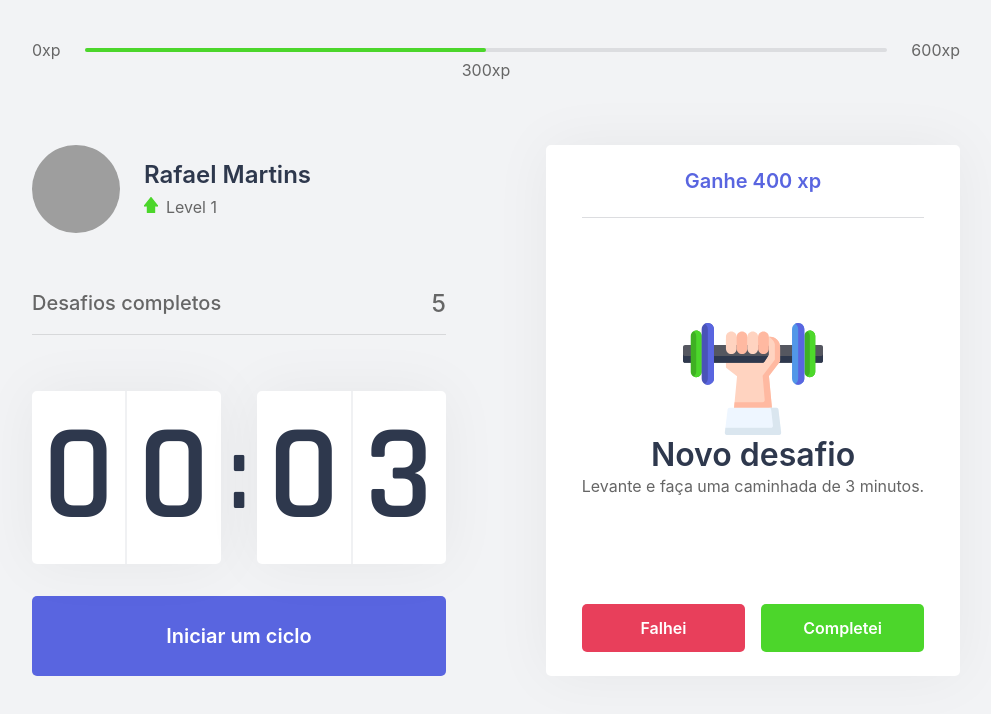
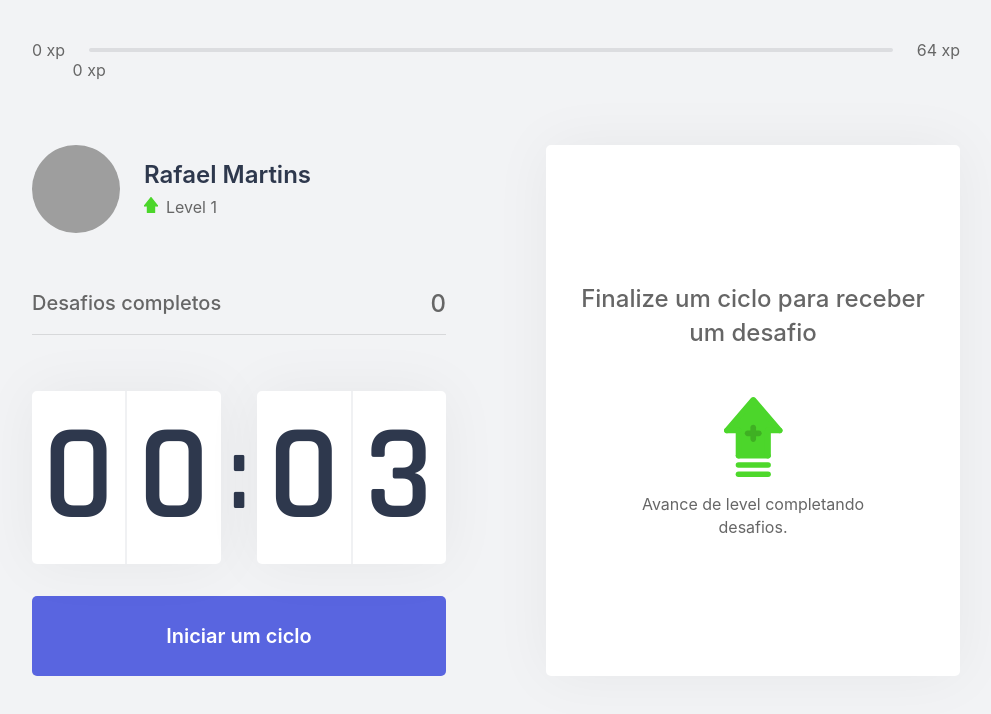
Before and after one commit to rafaelmartins92/moveit, a Next.js app: page / in a window 1280 px wide. Shown: the top 714 px of the page, without its empty margins (144-1135 px from the left). Built offline with nearby package versions, Linux system fonts and the light colour scheme; grey boxes are pictures that could not be loaded.

Commit message:
chore: add level context

```diff
--- /dev/null
+++ b/challenges.json
@@ -0,0 +1,62 @@
+[
+  {
+    "type": "body",
+    "description": "Estique um de seus braços com a palma da mão virada para frente e puxe os dedos para cima por 10 segundos por mão.",
+    "amount": 80
+  },
+  {
+    "type": "body",
+    "description": "Estique seu braço contra o peito e puxe-o utilizando o outro braço por 10 segundos por braço.",
+    "amount": 60
+  },
+  {
+    "type": "body",
+    "description": "Puxe seu pescoço com a ajuda da mão para a direita e para a esquerda, permanecendo na posição por alguns segundos.",
+    "amount": 70
+  },
+  {
+    "type": "body",
+    "description": "Com as duas mãos na parte de trás da cabeça, leve-a para baixo, alongando a parte de trás da região.",
+    "amount": 60
+  },
+  {
+    "type": "body",
+    "description": "Cruze as pernas e desça com as mãos esticadas em direção ao chão. Repita o movimento com a outra perna na frente.",
+    "amount": 100
+  },
+  {
+    "type": "body",
+    "description": "Sentado, abra as pernas e tente encostar as palmas das mãos no chão, repita 3 vezes por 5 segundos.",
+    "amount": 80
+  },
+  {
+    "type": "body",
+    "description": "Puxe o joelho de encontro ao peito e segure, troque de perna após 10 segundos.",
+    "amount": 50
+  },
+  {
+    "type": "body",
+    "description": "Sentado, cruze uma perna e incline seu tronco à frente, troque de perna após 10 segundos.",
+    "amount": 80
+  },
+  {
+    "type": "eye",
+    "description": "Sentado, feche os olhos e cubra-os com as palmas da mão durante 2 minutos, depois abra normalmente.",
+    "amount": 90
+  },
+  {
+    "type": "eye",
+    "description": "Em algum ambiente aberto, olhe o mais longe que puder em quatro direções por 3s, mexa apenas os olhos. Repita 3 vezes.",
+    "amount": 140
+  },
+  {
+    "type": "eye",
+    "description": "Usando os polegares, massage a área abaixo das sobrancelhas em movimentos circulares por 15 segundos.",
+    "amount": 70
+  },
+  {
+    "type": "body",
+    "description": "Em pé, gire a cintura o máximo que puder para a esquerda, segure por cinco segundos. Repita para a direita.",
+    "amount": 90
+  }
+]
--- a/src/components/ChallengeBox.tsx
+++ b/src/components/ChallengeBox.tsx
@@ -1,22 +1,28 @@
+import { useContext } from "react";
+import { ChallengesContext } from "../contexts/ChallengesContext";
 import styles from "../styles/components/ChallengeBox.module.css";
 
 export function ChallengeBox() {
-  const hasActiveChallenge = true;
+  const { activeChallenge, resetChallenge } = useContext(ChallengesContext);
 
   return (
     <div className={styles.challengeBoxContainer}>
-      {hasActiveChallenge ? (
+      {activeChallenge ? (
         <div className={styles.challengeActive}>
-          <header>Ganhe 400 xp</header>
+          <header>Ganhe {activeChallenge.amount} xp</header>
 
           <main>
-            <img src="icons/body.svg" alt="Body" />
+            <img src={`icons/${activeChallenge.type}.svg`} />
             <strong>Novo desafio</strong>
-            <p>Levante e faça uma caminhada de 3 minutos.</p>
+            <p>{activeChallenge.description}</p>
           </main>
 
           <footer>
-            <button type="button" className={styles.challengeFailedButton}>
+            <button
+              type="button"
+              className={styles.challengeFailedButton}
+              onClick={resetChallenge}
+            >
               Falhei
             </button>
             <button type="button" className={styles.challengeSucceededButton}>
--- a/src/components/CompletedChallenges.tsx
+++ b/src/components/CompletedChallenges.tsx
@@ -1,10 +1,14 @@
+import { useContext } from "react"
+import { ChallengesContext } from "../contexts/ChallengesContext"
 import styles from "../styles/components/CompletedChallenges.module.css"
 
 export function CompletedChallenges() {
+  const {challengesCompleted} = useContext(ChallengesContext)
+
   return (
     <div className={styles.completedChallengesContainer}>
       <span>Desafios completos</span>
-      <span>5</span>
+      <span>{challengesCompleted}</span>
     </div>
   )
 }
--- a/src/components/ExperienceBar.tsx
+++ b/src/components/ExperienceBar.tsx
@@ -1,17 +1,26 @@
+import { useContext } from "react";
+import { ChallengesContext } from "../contexts/ChallengesContext";
 import styles from "../styles/components/ExperienceBar.module.css";
 
 export function ExperienceBar() {
+  const { currentExperience, experienceToNextLevel } = useContext(
+    ChallengesContext
+  );
+
+  const percentToNextLevel =
+    Math.round(currentExperience * 100) / experienceToNextLevel;
+
   return (
     <header className={styles.experienceBar}>
-      <span>0xp</span>
+      <span>0 xp</span>
       <div>
-        <div style={{ width: "50%" }} />
+        <div style={{ width: `${percentToNextLevel}%` }} />
 
-        <span className={styles.currentExperience} style={{ left: "50%" }}>
-          300xp
+        <span className={styles.currentExperience} style={{ left: `${percentToNextLevel}%` }}>
+          {currentExperience} xp
         </span>
       </div>
-      <span>600xp</span>
+      <span>{experienceToNextLevel} xp</span>
     </header>
   );
 }
--- a/src/contexts/ChallengesContext.tsx
+++ b/src/contexts/ChallengesContext.tsx
@@ -1,11 +1,21 @@
 import { createContext, ReactNode, useState } from "react";
+import challenges from "../../challenges.json";
+
+interface Challenge {
+  type: "body" | "eye";
+  description: string;
+  amount: number;
+}
 
 interface ChallengesContextData {
   level: number;
   currentExperience: number;
+  experienceToNextLevel: number;
   challengesCompleted: number;
+  activeChallenge: Challenge;
   levelUp: () => void;
   startNewChallenge: () => void;
+  resetChallenge: () => void;
 }
 
 interface ChallengesProviderProps {
@@ -19,12 +29,23 @@
   const [currentExperience, setCurrentExperience] = useState(0);
   const [challengesCompleted, setChallengesCompleted] = useState(0);
 
+  const [activeChallenge, setActiveChallenge] = useState(null);
+
+  const experienceToNextLevel = Math.pow((level + 1) * 4, 2)
+
   function levelUp() {
     setLevel(level + 1);
   }
 
   function startNewChallenge() {
-    console.log("chegou")
+    const randomChallengeIndex = Math.floor(Math.random() * challenges.length);
+    const challenge = challenges[randomChallengeIndex];
+
+    setActiveChallenge(challenge);
+  }
+
+  function resetChallenge() {
+    setActiveChallenge(null);
   }
 
   return (
@@ -35,6 +56,9 @@
         challengesCompleted,
         levelUp,
         startNewChallenge,
+        activeChallenge,
+        resetChallenge,
+        experienceToNextLevel,
       }}
     >
       {children}
```
